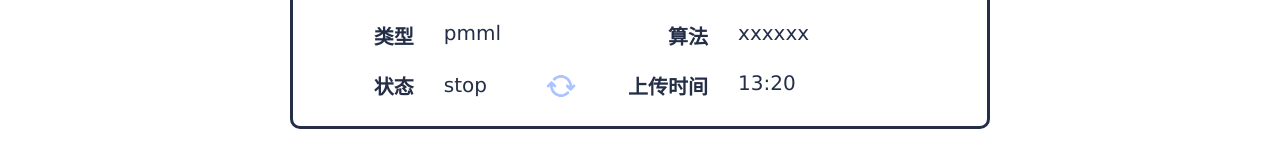
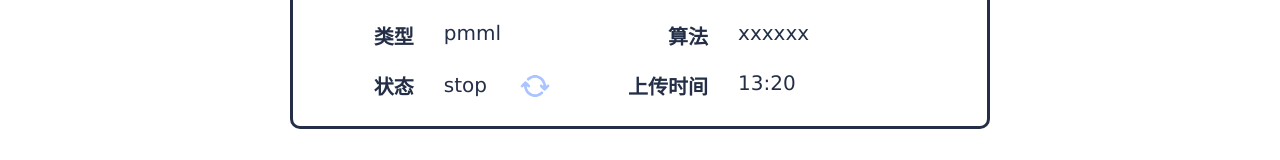
Before and after one commit to ferv3455/ML-Model-Management, a Vue app in the folder client/: page /model/1 in a window 1280 px wide. Shown: the part 235-395 px from the top of the page. Built offline with nearby package versions, Linux system fonts and the light colour scheme.

Commit message:
添加了悬停提示以及调整了modelID页面的状态转换按钮的位置

```diff
--- a/client/src/style/main.css
+++ b/client/src/style/main.css
@@ -22,6 +22,10 @@ textarea {
     height: 30px;
     font-size: 18px;
     line-height: 1.5;
+}
+
+img {
+    z-index: 20;
 }
 
 input::file-selector-button {
--- a/client/src/views/ModelIDView.vue
+++ b/client/src/views/ModelIDView.vue
@@ -305,7 +305,7 @@ export default {
   box-shadow: none;
   width: 30px;
   height: 30px;
-  margin-left: 40px;
+  margin-left: 10px;
 }
 
 #modelIDPageStatusBox {
--- a/client/src/views/TestView.vue
+++ b/client/src/views/TestView.vue
@@ -10,7 +10,7 @@
         <div id="testPageShowMode">
           <p>当前模式：{{ mode }}</p>
           <button @click="changeMode" id="testPageChangeMode">
-            <img class="changeStatusIcon" src="../assets/changeStatusIcon.png" alt="changeIcon">
+            <img class="changeStatusIcon" title="切换输入模式" src="../assets/changeStatusIcon.png" alt="changeIcon">
           </button>
           <div style="flex-grow: 1"></div>
           <button @dblclick="clear" id="testPageClearButton">
```
